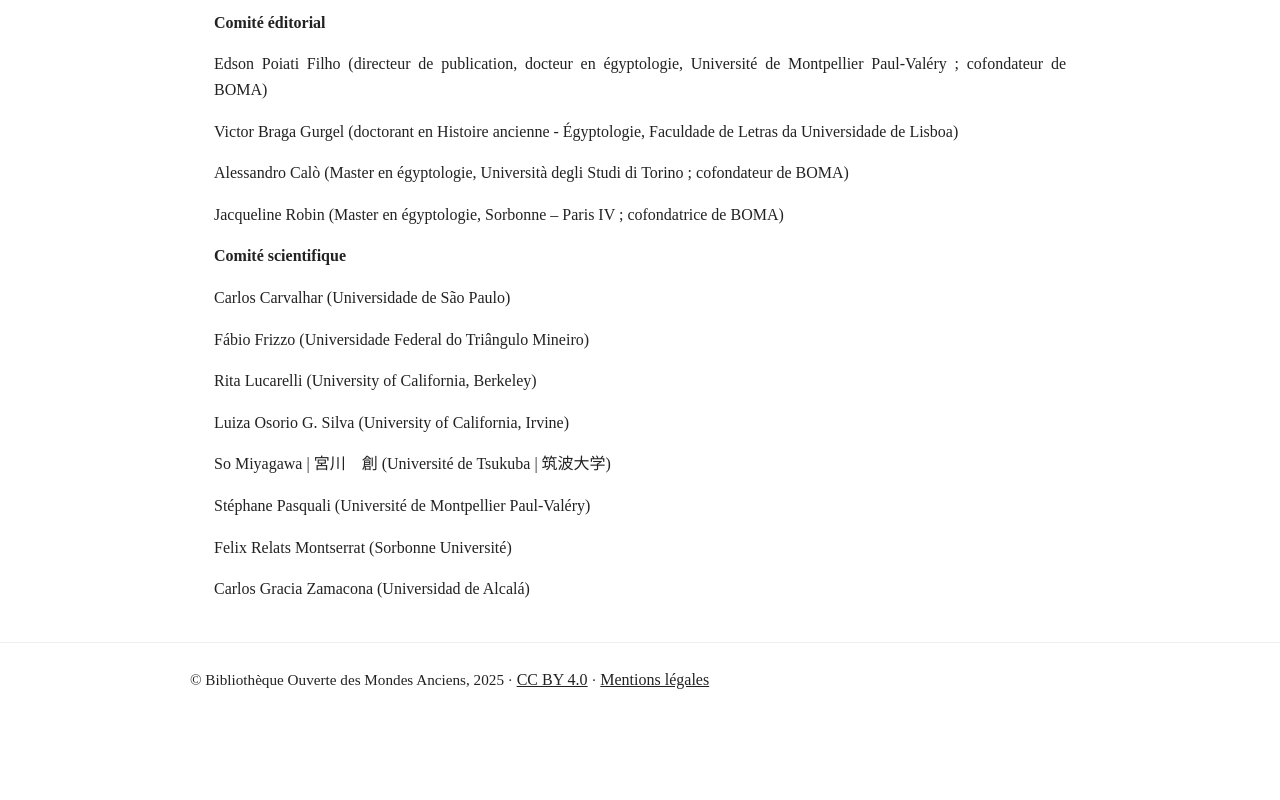
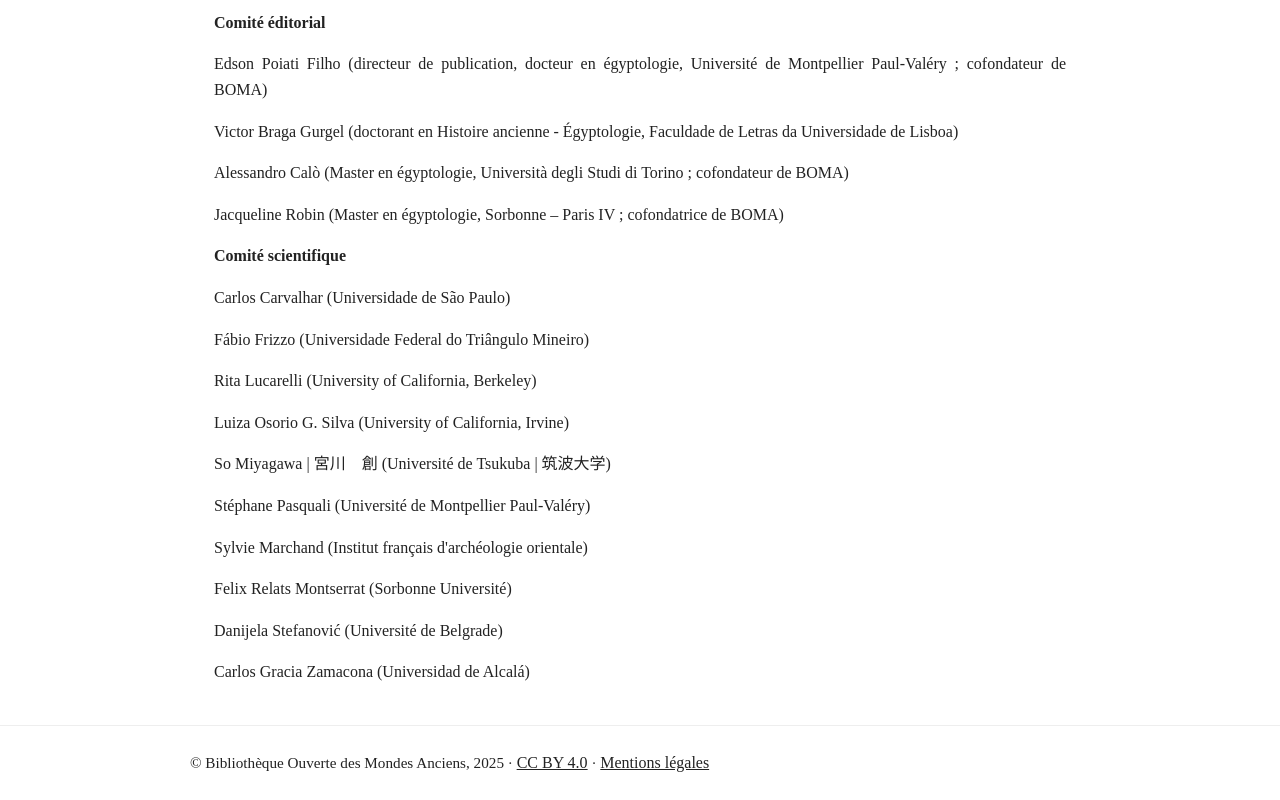
Before and after one commit to boegyptologie/boegyptologie.github.io, a plain HTML site: page fr/about.html in a window 1280 px wide. Shown: the part 687-1487 px from the top of the page. Before the commit the page ends 1403 px from the top, so only its background shows below. Drawn offline with Linux system fonts and the light colour scheme.

Commit message:
Update about.html

```diff
--- a/fr/about.html
+++ b/fr/about.html
@@ -83,11 +83,15 @@
 
 <!-- wp:paragraph {"fontSize":"small"} -->
 <p class="has-small-font-size">Stéphane Pasquali (Université de Montpellier Paul-Valéry)</p>
+
 <!-- /wp:paragraph -->
+<p class="has-small-font-size">Sylvie Marchand (Institut français d'archéologie orientale)</p>
 
 <!-- wp:paragraph {"fontSize":"small"} -->
 <p class="has-small-font-size">Felix Relats Montserrat (Sorbonne Université)</p>
 <!-- /wp:paragraph -->
+
+  <p class="has-small-font-size">Danijela Stefanović (Université de Belgrade)</p>
 
 <!-- wp:paragraph {"fontSize":"small"} -->
 <p class="has-small-font-size">Carlos Gracia Zamacona (Universidad de Alcalá)</p>
```
